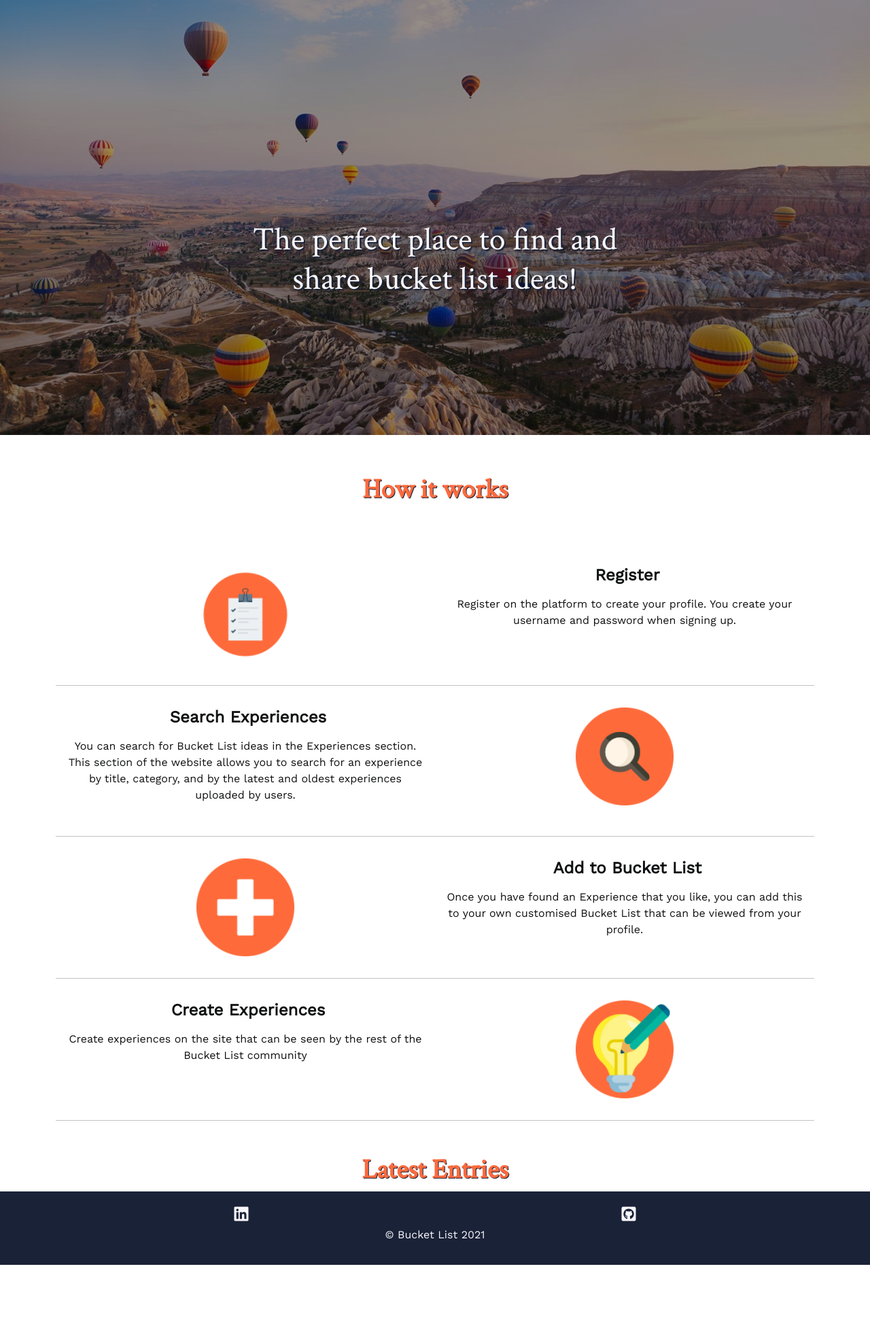
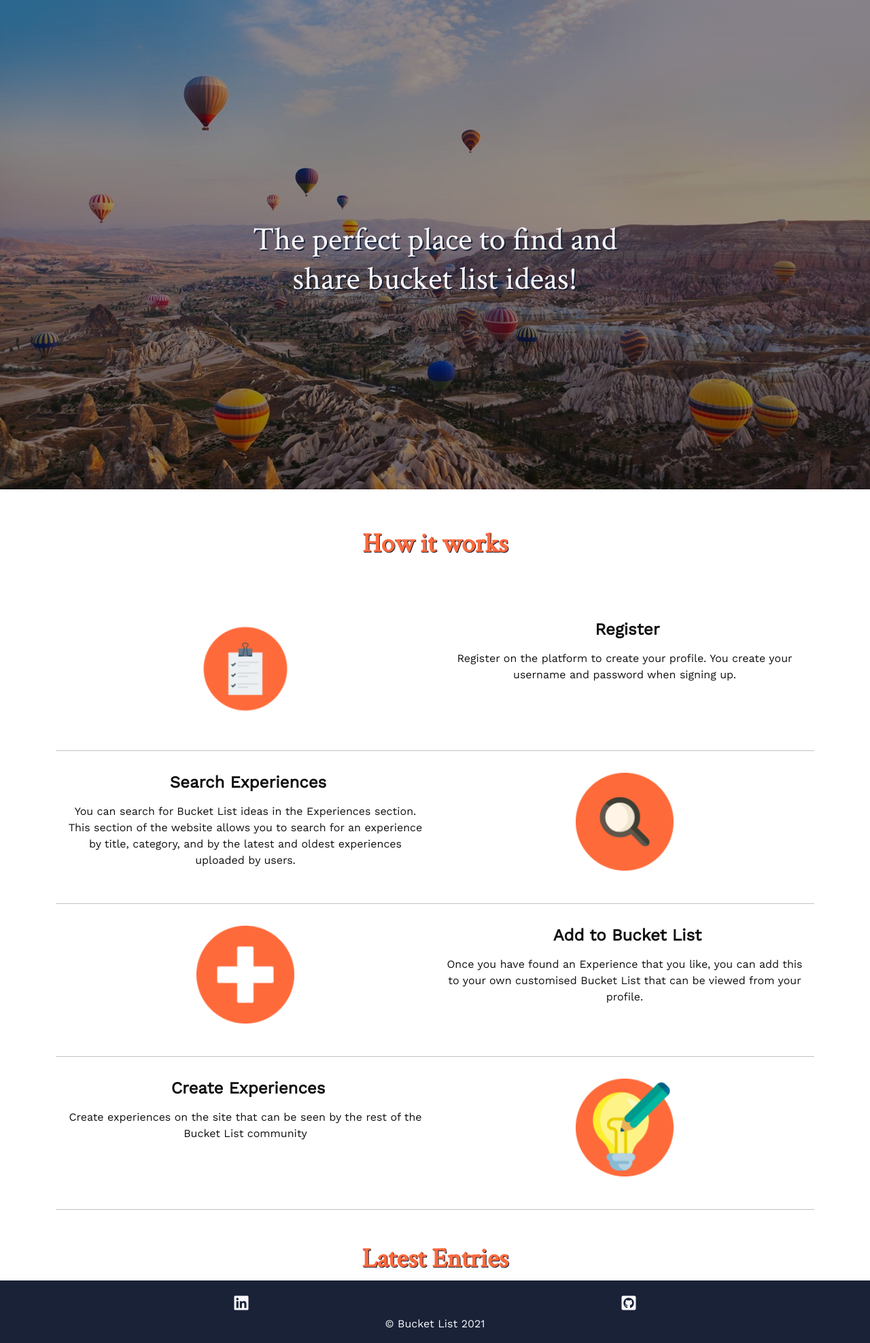
Before and after one commit to Callymags/ms3-BucketList, a Flask app: page / in a window 1280 px wide. Shown: the part 66-2042 px from the top of the page at 68% size. Before the commit the page ends 1927 px from the top, so only its background shows below. Run offline with Flask 2, Linux system fonts and the light colour scheme; data that the repository does not hold is empty; some libraries are stand-ins or nearby versions.

Commit message:
update: Make small changes to css styling

```diff
--- a/static/css/style.css
+++ b/static/css/style.css
@@ -83,7 +83,6 @@ body {
     background-color: #1a2238;
     color: #f8f8fb;
     padding-top: 1rem;
-    padding-bottom: 1rem;
 
     margin-top: auto;
 }
@@ -116,7 +115,7 @@ form {
 /* -----------------REGISTER----------------- */
 
 .register-container {
-    background: linear-gradient(#0000005c, #00000070), url("../images/hero-image-hot-air-balloon.jpg") no-repeat center fixed;
+    background: linear-gradient(#0000005c, #00000070), url("../images/hero-image-hot-air-balloon.jpg") no-repeat top fixed;
     -webkit-background-size: cover;
     -moz-background-size: cover;
     -o-background-size: cover;
@@ -151,7 +150,7 @@ form {
 }
 /* -----------------LOG IN----------------- */
 .login-container {
-    background: linear-gradient(#0000005c, #00000070), url("../images/hero-image-hot-air-balloon.jpg") no-repeat center fixed;
+    background: linear-gradient(#0000005c, #00000070), url("../images/hero-image-hot-air-balloon.jpg") no-repeat top fixed;
     -webkit-background-size: cover;
     -moz-background-size: cover;
     -o-background-size: cover;
@@ -199,12 +198,12 @@ form {
 /* -----------------HOME----------------- */
 
 .home-image-container {
-    background: linear-gradient(#0000005c, #00000070), url("../images/hero-image-hot-air-balloon.jpg") no-repeat center fixed;
+    background: linear-gradient(#0000005c, #00000070), url("../images/hero-image-hot-air-balloon.jpg") no-repeat top fixed;
     -webkit-background-size: cover;
     -moz-background-size: cover;
     -o-background-size: cover;
     background-size: cover;
-    height: 80vh;
+    height: 90vh;
     overflow-x: hidden;
     overflow-y: hidden;
 }
--- a/templates/add_category.html
+++ b/templates/add_category.html
@@ -2,12 +2,10 @@
 {% block content %}
 
 <div class="add-category-container container-fluid">
-
-    <h1 class="text-center">Add Category</h1>
-
     <div class="row">
         <div class="col-lg-8 col-md-10 offset-lg-2 offset-md-1">
             <div class="card">
+                <h1 class="text-center">Add Category</h1>
                 <div class="card-body">
                     <form method="POST" action="{{ url_for('categories.add_category') }}">
                         <!-- Category Title -->
@@ -32,5 +30,4 @@
         </div>
     </div>
 </div>
-
 {% endblock %}
--- a/templates/create_experience.html
+++ b/templates/create_experience.html
@@ -2,12 +2,10 @@
 {% block content %}
 
     <div class="create-exp-container container-fluid">
-
-        <h1 class="text-center">Create Experience</h1>
-
         <div class="row">
             <div class="col-lg-8 col-md-10 offset-lg-2 offset-md-1">
                 <div class="card">
+                    <h1 class="text-center">Create Experience</h1>
                     <div class="card-body">
                         <form method="POST" action="{{ url_for('experience.create_exp') }}">
                             <!-- Title selection -->
--- a/templates/index.html
+++ b/templates/index.html
@@ -18,7 +18,7 @@
     </div>
     <!-- Icon made by DinosoftLabs from "https://www.flaticon.com/authors/DinosoftLabs" -->
     <div class="row four-steps">
-        <div class="col-md-6">
+        <div class="col-md-6 mb-3">
             <img class="four-steps-img" src="../static/images/clipboard-dinosoftlabs.png"
                 alt="Clipboard icon with orange circular background">
         </div>
@@ -33,7 +33,7 @@
     <hr>
     <!-- Icon made by Good Ware from "https://www.flaticon.com/authors/good-ware" -->
     <div class="row four-steps">
-        <div class="d-md-none col-md-6">
+        <div class="d-md-none col-md-6 mb-3">
             <img class="four-steps-img" src="../static/images/search-good-ware.png"
                 alt="Magnifying Glass icon with orange circular background">
         </div>
@@ -45,7 +45,7 @@
                 title, category, and by the latest and oldest experiences uploaded by users.
             </p>
         </div>
-        <div class="d-none d-md-block col-md-6">
+        <div class="d-none d-md-block col-md-6 mb-3">
             <img class="four-steps-img" src="../static/images/search-good-ware.png"
                 alt="Magnifying Glass icon with orange circular background">
         </div>
@@ -53,7 +53,7 @@
     <hr>
     <!-- Icon made by Round Icons from "https://www.flaticon.com/authors/roundicons" -->
     <div class="row four-steps">
-        <div class="col-md-6">
+        <div class="col-md-6 mb-3">
             <img class="four-steps-img" src="../static/images/add-roundicons.png"
                 alt="Addition icon with orange circular background">
         </div>
@@ -68,7 +68,7 @@
     <hr>
     <!-- Icon made by Freepik from "https://www.flaticon.com/authors/freepik" -->
     <div class="row four-steps">
-        <div class="d-md-none col-md-6">
+        <div class="d-md-none col-md-6 mb-3">
             <img class="four-steps-img" src="../static/images/idea-freepik.png"
                 alt="Lightbulb icon with orange circular background">
         </div>
@@ -79,9 +79,9 @@
                 community
             </p>
         </div>
-        <div class="d-none d-md-block col-md-6">
+        <div class="d-none d-md-block col-md-6 mb-3">
             <img class="four-steps-img" src="../static/images/idea-freepik.png"
-                alt="Speech bubble icon with green circular background">
+                alt="Lightbulb icon with orange circular background">
         </div>
     </div>
     <hr>
```
